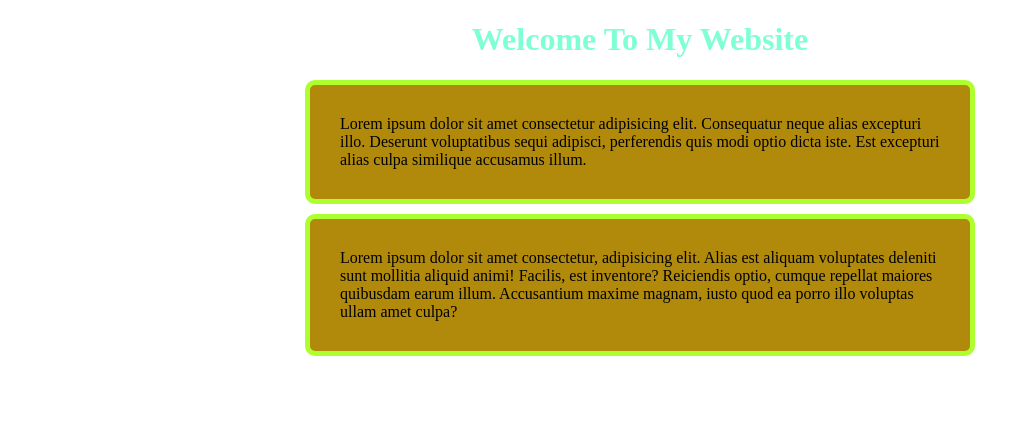
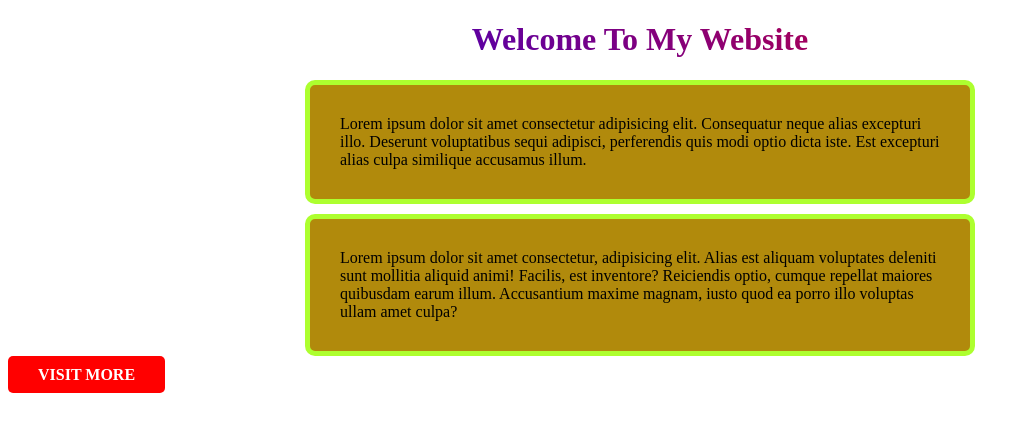
Before and after one commit to ALMahin-1/my-1st-repo, a plain HTML site: page index.html in a window 1280 px wide. Shown: the whole page, without its empty margins (0-1030 px from the left). Drawn offline with Linux system fonts and the light colour scheme.

Commit message:
text gradient color added

```diff
--- a/index.html
+++ b/index.html
@@ -1,5 +1,6 @@
 <!DOCTYPE html>
 <html lang="en">
+
 <head>
     <meta charset="UTF-8">
     <meta http-equiv="X-UA-Compatible" content="IE=edge">
@@ -7,12 +8,19 @@
     <title>My first web site</title>
     <link rel="stylesheet" href="style.css">
 </head>
+
 <body>
     <div>
         <h1>Welcome To My Website</h1>
-        <p>Lorem ipsum dolor sit amet consectetur adipisicing elit. Consequatur neque alias excepturi illo. Deserunt voluptatibus sequi adipisci, perferendis quis modi optio dicta iste. Est excepturi alias culpa similique accusamus illum.</p>
+        <p>Lorem ipsum dolor sit amet consectetur adipisicing elit. Consequatur neque alias excepturi illo. Deserunt
+            voluptatibus sequi adipisci, perferendis quis modi optio dicta iste. Est excepturi alias culpa similique
+            accusamus illum.</p>
 
-        <p>Lorem ipsum dolor sit amet consectetur, adipisicing elit. Alias est aliquam voluptates deleniti sunt mollitia aliquid animi! Facilis, est inventore? Reiciendis optio, cumque repellat maiores quibusdam earum illum. Accusantium maxime magnam, iusto quod ea porro illo voluptas ullam amet culpa?</p>
+        <p>Lorem ipsum dolor sit amet consectetur, adipisicing elit. Alias est aliquam voluptates deleniti sunt mollitia
+            aliquid animi! Facilis, est inventore? Reiciendis optio, cumque repellat maiores quibusdam earum illum.
+            Accusantium maxime magnam, iusto quod ea porro illo voluptas ullam amet culpa?</p>
+        <a href="#">Visit More</a>
     </div>
 </body>
+
 </html>
--- a/style.css
+++ b/style.css
@@ -1,5 +1,7 @@
 h1{
-    color: aquamarine;
+    background: -webkit-linear-gradient(45deg, blue, red);
+    -webkit-background-clip: text;
+    -webkit-text-fill-color: transparent;
     text-align:center ;
 }
 p{
@@ -12,3 +14,12 @@ p{
     border-radius: 10px;
     margin: 10px auto;
 }
+a{
+    background-color: #ff0000;
+    color: #fff;
+    text-decoration: none;
+    padding: 10px 30px;
+    border-radius: 5px;
+    text-transform: uppercase;
+    font-weight: 700;
+}
```
